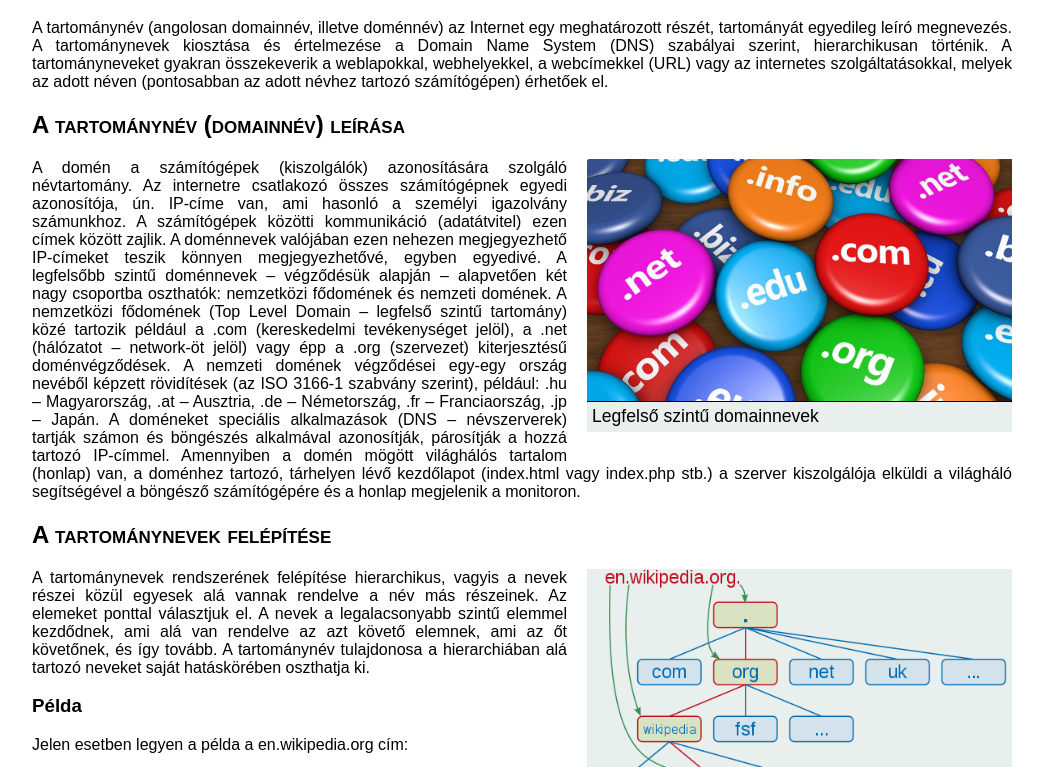
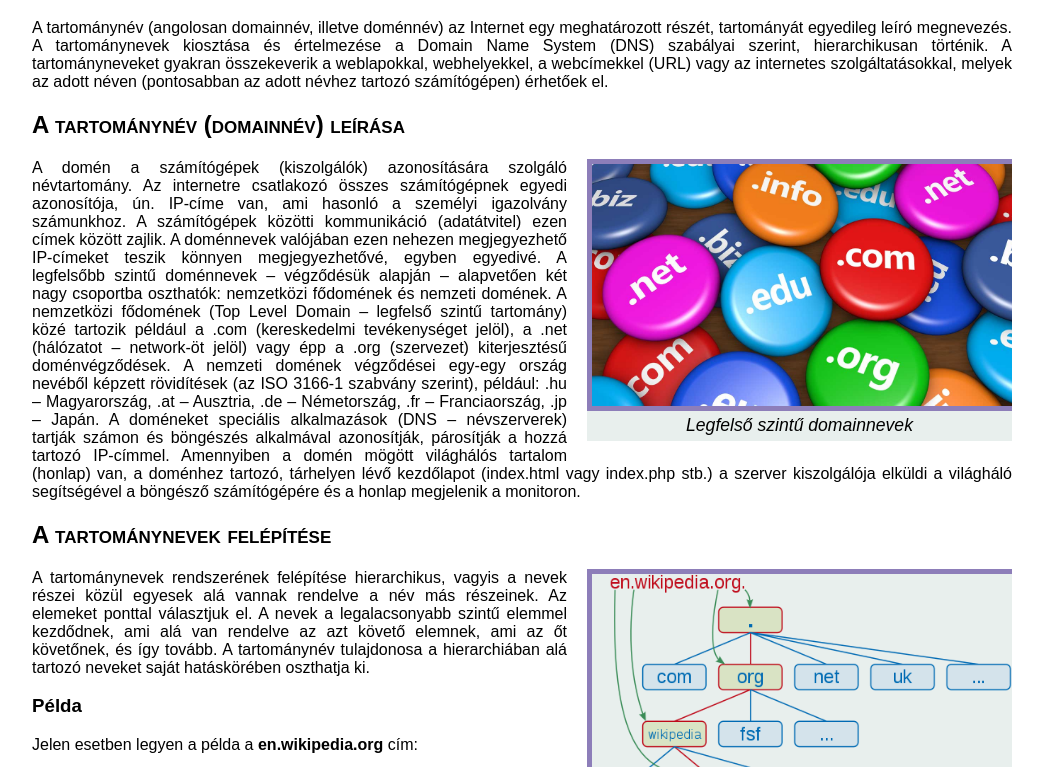
Before and after one commit to Jxncsi/tartomanynev, a plain HTML site: page index.html in a window 1280 px wide. Shown: the part 121-888 px from the top of the page, without its empty margins (118-1161 px from the left). Drawn offline with Linux system fonts and the light colour scheme.

Commit message:
11-13 feladat

```diff
--- a/styles.css
+++ b/styles.css
@@ -32,6 +32,7 @@ body {
   position: relative;
   left: -5px;
   border-bottom: 1px solid black;
+  border: 5px solid rgba(50, 14, 134, 50%);
 }
 
 h1, h2 {
@@ -41,8 +42,15 @@ h1, h2 {
 p.kepfelirat {
   font-size: 1.1em;
   margin: 0px;
+  font-style: italic;
+  text-align: center;
+  height: 140%;
 }
 
 p {
   text-align: justify;
 }
+
+.kiemelt {
+  font-weight: bold;
+}
```
